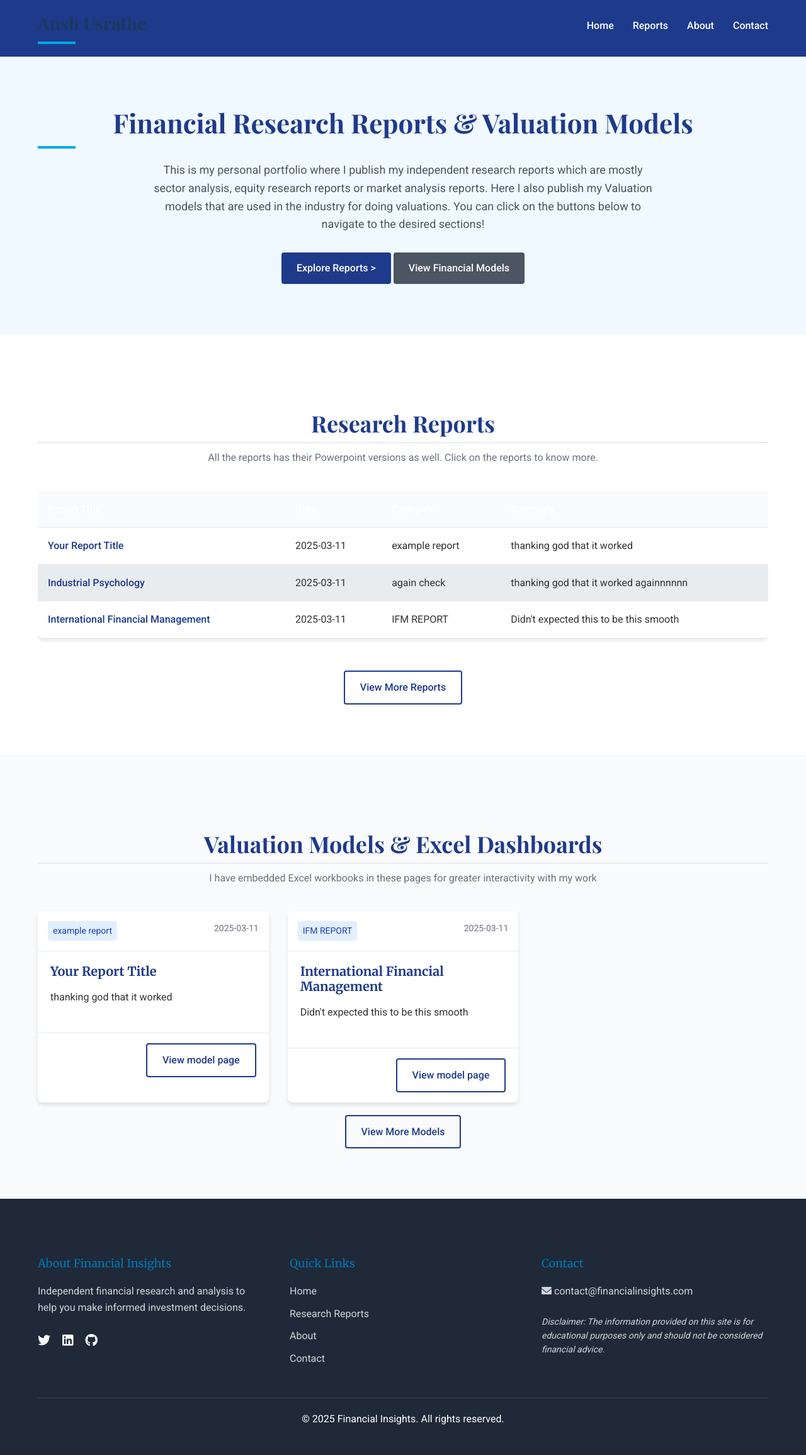
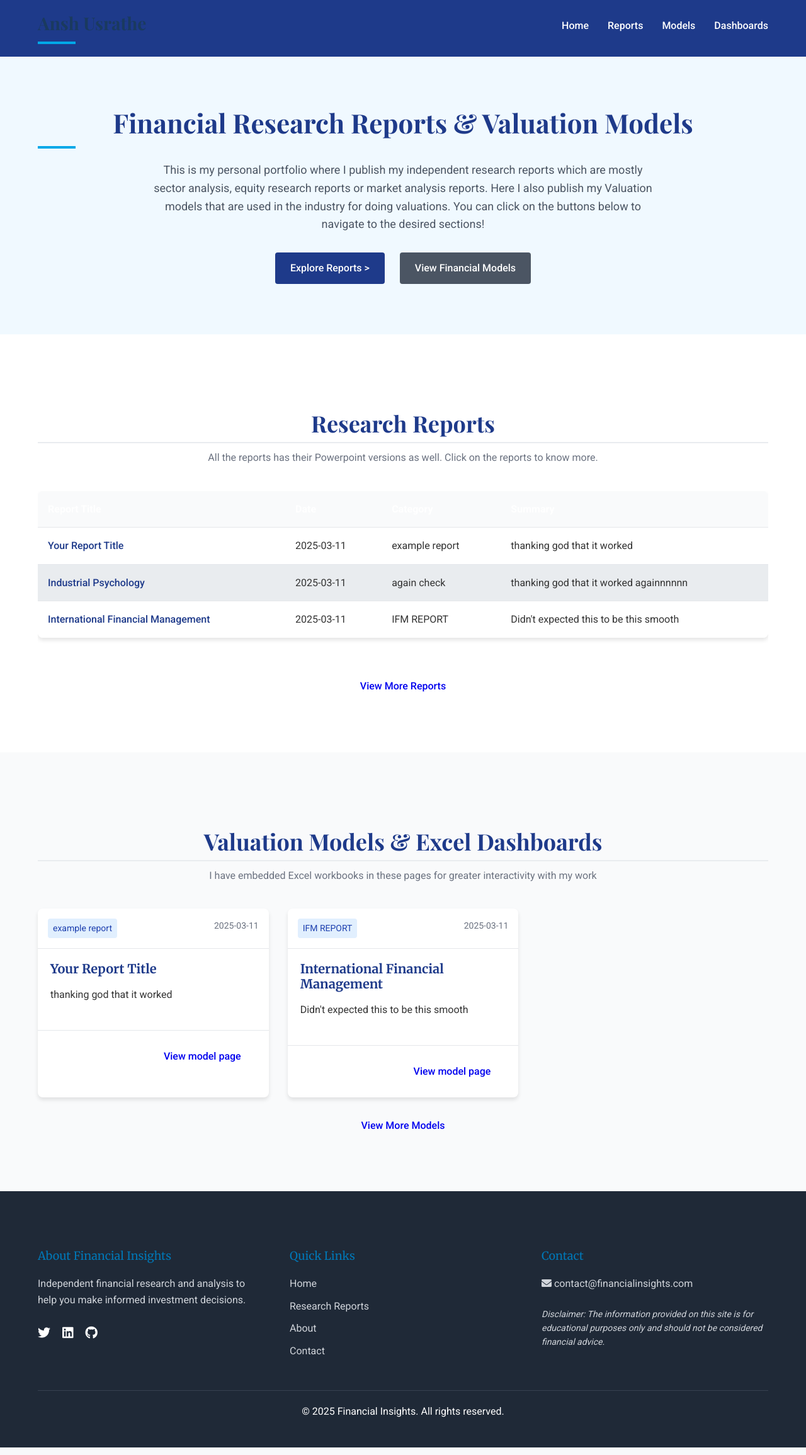
Before and after one commit to anshusrathe/FinBlogs, a Jekyll site: the page index.html, which Jekyll copies as it is, in a window 1280 px wide. Shown: the whole page at 63% size. Built offline with Jekyll 4.4.1, drawn with Linux system fonts in a browser that asks for light colours.

Commit message:
Merge remote changes and add my updates

```diff
--- a/index.html
+++ b/index.html
@@ -44,6 +44,10 @@
       margin: 0;
       font-family: 'Playfair Display', serif;
       font-size: 28px;
+    }
+
+    nav {
+      /* Desktop view: navigation is visible */
     }
 
     nav ul {
@@ -121,14 +125,9 @@
       background-color: #374151;
     }
 
-        .btn-outline {
-            border: 2px solid #1e3a8a;
-            color: #1e3a8a;
-        }
-
-        .btn-outline:hover {
-            background-color: #1e3a8a;
-            color: white;
+    /* Gap between hero buttons in desktop view */
+    .hero-content a.btn + a.btn {
+      margin-left: 20px;
     }
 
     .section-header {
@@ -356,6 +356,14 @@
       nav {
         margin-top: 20px;
         width: 100%;
+        /* Added mobile collapse functionality */
+        max-height: 0;
+        overflow: hidden;
+        transition: max-height 0.5s ease-in-out;
+      }
+
+      nav.active {
+        max-height: 300px; /* Adjust this value as needed */
       }
 
       nav ul {
@@ -386,6 +394,16 @@
       .newsletter-form button {
         border-radius: 4px;
       }
+
+      /* Mobile: Stack hero buttons with gap */
+      .hero-content a.btn {
+        display: block;
+        margin-bottom: 15px;
+        text-align: center;
+      }
+      .hero-content a.btn:last-child {
+        margin-bottom: 0;
+      }
     }
   </style>
 </head>
@@ -401,8 +419,8 @@
         <ul>
           <li><a href="/FinBlogs/index.html">Home</a></li>
           <li><a href="#reports">Reports</a></li>
-                    <li><a href="#about">About</a></li>
-                    <li><a href="#contact">Contact</a></li>
+          <li><a href="#featured">Models</a></li>
+          <li><a href="#featured">Dashboards</a></li>
         </ul>
       </nav>
       <div class="mobile-nav-toggle">
```
Also changed, not shown: other parts of index.html (+1 -0 lines). Lines whose indentation alone changed are shown as unchanged.
